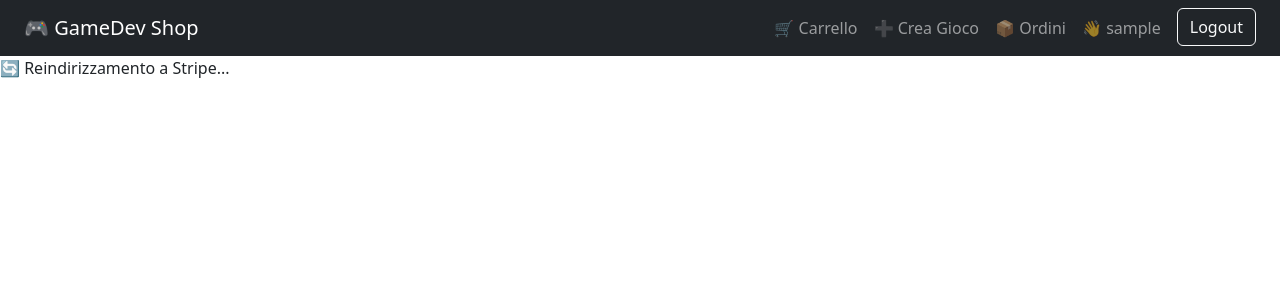
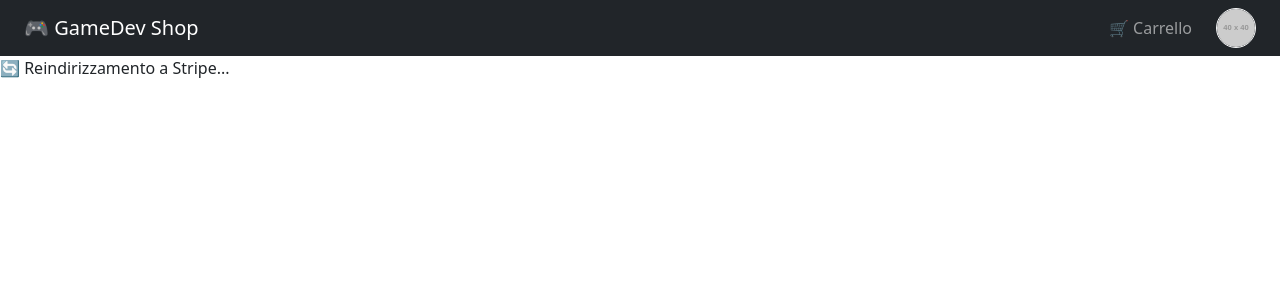
Before and after one commit to Jose24-rgb/Progetto-Finale, a React (Create React App) app in the folder frontend/: page /checkout in a window 1280 px wide. Shown: the top 300 px of the page. Built offline with nearby package versions, Linux system fonts and the light colour scheme; sample sign-in values are in the browser's storage.

Commit message:
modifiche

```diff
--- a/frontend/src/components/Navbar.js
+++ b/frontend/src/components/Navbar.js
@@ -1,52 +1,65 @@
+// Navbar.js
 import { Link, useNavigate } from 'react-router-dom';
 import { useAuth } from '../context/AuthContext';
+import { useState } from 'react';
 
 const Navbar = () => {
   const { user, logout } = useAuth();
   const navigate = useNavigate();
+  const [menuOpen, setMenuOpen] = useState(false);
 
   const handleLogout = () => {
     logout();
     navigate('/');
   };
 
+  const toggleMenu = () => setMenuOpen(prev => !prev);
+
   return (
     <nav className="navbar navbar-expand-lg navbar-dark bg-dark px-4">
       <Link className="navbar-brand" to="/">🎮 GameDev Shop</Link>
       <div className="collapse navbar-collapse">
-        <ul className="navbar-nav ms-auto">
-          <li className="nav-item">
+        <ul className="navbar-nav ms-auto d-flex align-items-center">
+          <li className="nav-item me-3">
             <Link className="nav-link" to="/cart">🛒 Carrello</Link>
           </li>
-
-          {user?.isAdmin && (
-            <li className="nav-item">
-              <Link className="nav-link" to="/admin/create-game">➕ Crea Gioco</Link>
-            </li>
-          )}
-
-          {user ? (
+          <li className="nav-item position-relative">
+            <div onClick={toggleMenu} style={{ cursor: 'pointer' }}>
+              <img
+                src="https://via.placeholder.com/40"
+                alt="Profile"
+                className="border border-light"
+                style={{
+                  width: '40px',
+                  height: '40px',
+                  borderRadius: '50%',
+                  objectFit: 'cover'
+                }}
+              />
+            </div>
+            {menuOpen && (
+              <div
+                className="position-absolute end-0 mt-2 bg-white border rounded shadow-sm"
+                style={{ zIndex: 1000 }}
+              >
+                <ul className="list-unstyled m-0 p-2 text-dark">
+                  {!user ? (
                     <>
-              <li className="nav-item">
-                <Link className="nav-link" to="/orders">📦 Ordini</Link>
-              </li>
-              <li className="nav-item">
-                <span className="nav-link">👋 {user?.username || 'Utente'}</span>
-              </li>
-              <li className="nav-item">
-                <button className="btn btn-outline-light ms-2" onClick={handleLogout}>Logout</button>
-              </li>
+                      <li><Link to="/login" className="dropdown-item">🔑 Login</Link></li>
+                      <li><Link to="/register" className="dropdown-item">📝 Register</Link></li>
                     </>
                   ) : (
                     <>
-              <li className="nav-item">
-                <Link className="nav-link" to="/login">Login</Link>
-              </li>
-              <li className="nav-item">
-                <Link className="nav-link" to="/register">Register</Link>
-              </li>
+                      <li><Link to="/orders" className="dropdown-item">📦 Ordini</Link></li>
+                      <li><Link to="#" className="dropdown-item">💼 Abbonamento</Link></li>
+                      <li><Link to="#" className="dropdown-item">⚙️ Config</Link></li>
+                      <li><button onClick={handleLogout} className="dropdown-item text-danger">🚪 Logout</button></li>
                     </>
                   )}
+                </ul>
+              </div>
+            )}
+          </li>
         </ul>
       </div>
     </nav>
--- a/frontend/src/pages/Home.js
+++ b/frontend/src/pages/Home.js
@@ -60,18 +60,24 @@ const Home = () => {
 
   return (
     <div className="container mt-4">
-
       {/* Filtri */}
       <Filters onFilterChange={handleFilterChange} defaultFilters={filters} />
 
-      {/* Conteggio risultati */}
+      {/* Conteggio risultati + Crea Gioco */}
       {!loading && games.length > 0 && (
-        <div className="mb-3">
-            <div className="mb-3 fw-semibold" style={{ fontSize: '1.1rem', paddingLeft: '57px' }}>
+        <div className="d-flex align-items-center mb-3" style={{ paddingLeft: '58px' }}>
+          <div className="fw-semibold me-3" style={{ fontSize: '1.1rem' }}>
             {games.length} {games.length === 1 ? 'risultato' : 'risultati'}
           </div>
-
-          </div>
+          {user?.isAdmin && (
+            <button
+              className="btn btn-success btn-sm"
+              onClick={() => navigate('/admin/create-game')}
+            >
+              ➕ Crea Gioco
+            </button>
+          )}
+        </div>
       )}
 
       {/* Lista giochi */}
```
Lines whose indentation alone changed are shown as unchanged.
